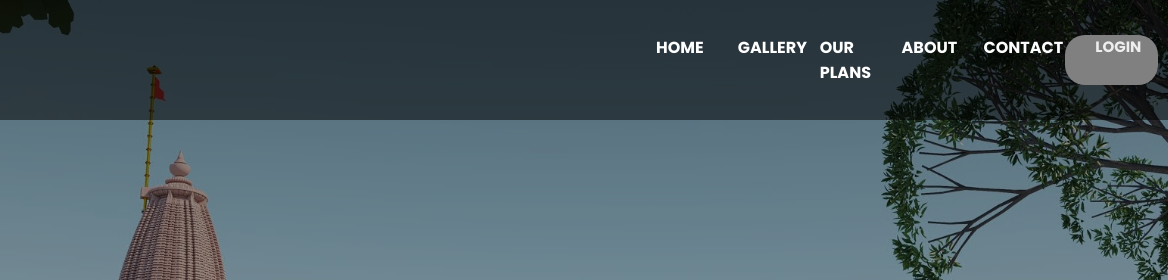
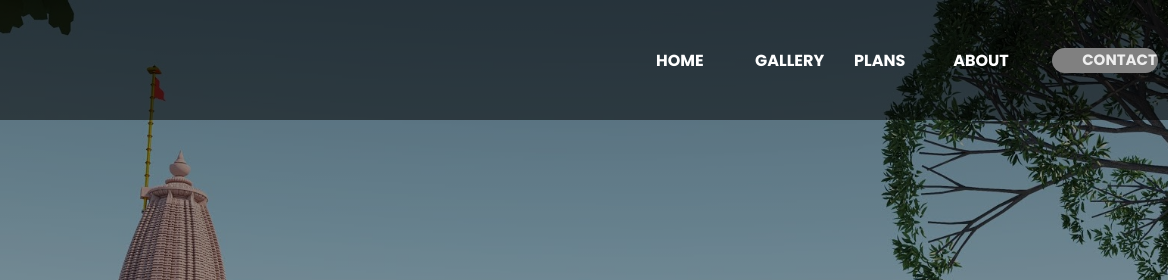
Before and after one commit to manas-0214/AyodhyaDarshan, a plain HTML site: page index.html in a window 1280 px wide. Shown: the top 280 px of the page, 112-1280 px from the left. Drawn offline with nearby package versions, Linux system fonts and the light colour scheme.

Commit message:
Update index.html

```diff
--- a/index.html
+++ b/index.html
@@ -23,10 +23,10 @@
             <div class="menu">
                 <a href="index.html">Home</a>
                 <a href="gallery.html" target="_blank">Gallery</a>
-                <a href="#">Our Plans</a>
+                <a href="#"> Plans</a>
                 <a href="#">About</a>
                 <a href="#">Contact</a>
-                <a href="#">Login</a>
+<!--                 <a href="#">Login</a> -->
             </div>
             <i class="fa-solid fa-ellipsis"></i>
         </nav>
```
